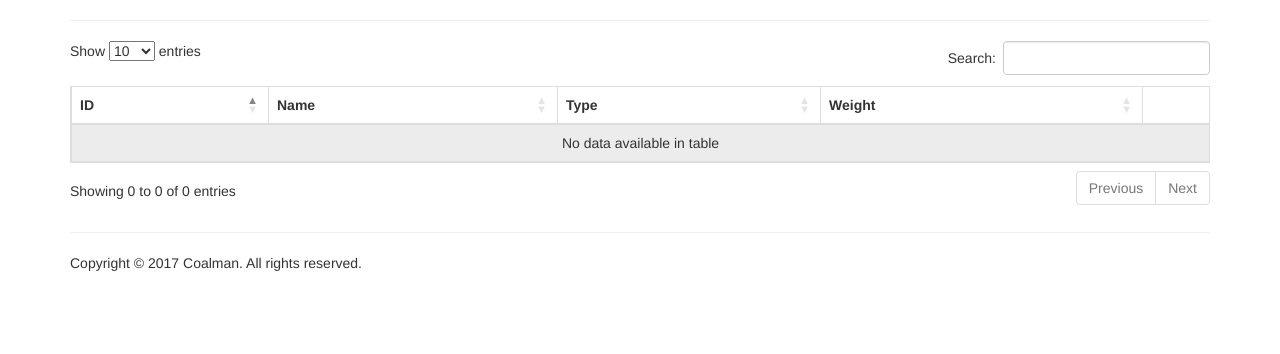
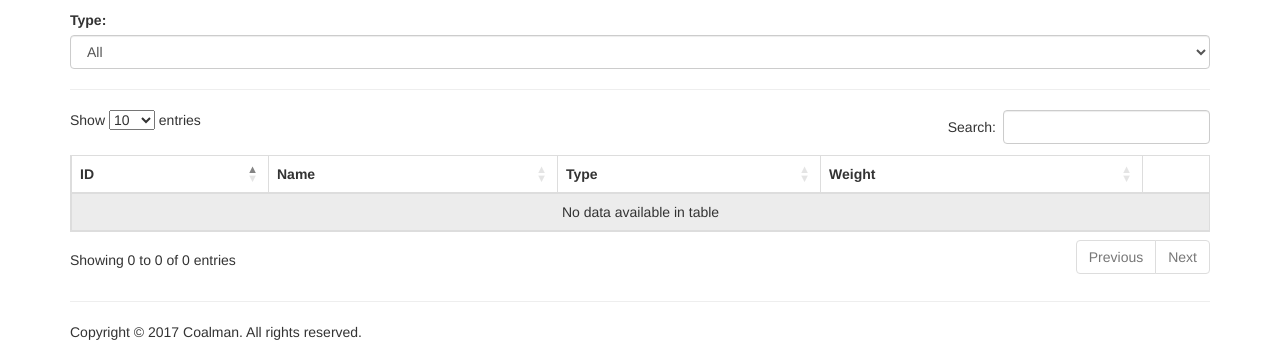
Before and after one commit to kendog/coalman, a Python web app: template templates/admin_filters.html in a window 1280 px wide. Shown: the part 116-470 px from the top of the page. Run offline with Jinja, Linux system fonts and the light colour scheme; the template is opened without the code that fills it, so the values that code supplies are empty; some libraries are stand-ins or nearby versions.

Commit message:
filter fropdown

```diff
--- a/templates/admin_filters.html
+++ b/templates/admin_filters.html
@@ -6,6 +6,16 @@
 {% block content %}
 
     <h3>Tag List ({{ filter_type }})</h3>
+
+    <div class="form-group">
+        <label for="name">Type:</label>
+        <select id="filter_type" name="filter_type" class="form-control">
+            <option {% if filter_type == 'all' %}selected{% endif %} value="all">All</option>
+            {%  for filter_type_item in filter_types %}
+                <option {% if filter_type_item.id == filter_type %}selected{% endif %} value="{{ filter_type_item.id }}">{{ filter_type_item.name }}</option>
+            {% endfor %}
+        </select>
+    </div>
 
     <hr>
 
@@ -52,6 +62,15 @@
                     "targets": 4
                 } ]
             } );
+
+            $('#filter_type').change(function() {
+                var filter_type = $(this).val();
+                if (filter_type) {
+                    window.location = '/admin/filters/' + filter_type;
+                }
+                return false;
+            });
+
         } );
 
     </script>
```
Also changed, not shown: app.py (+7 -4 lines).
